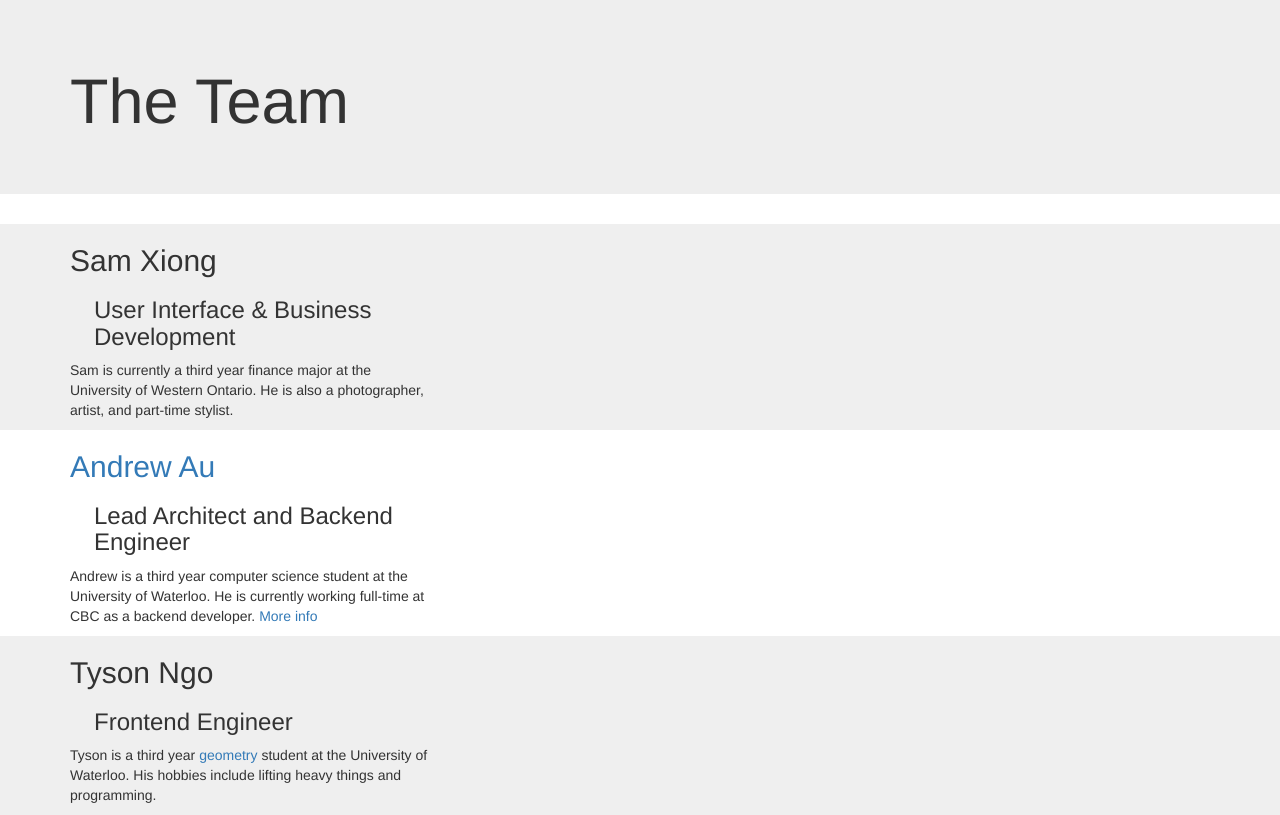
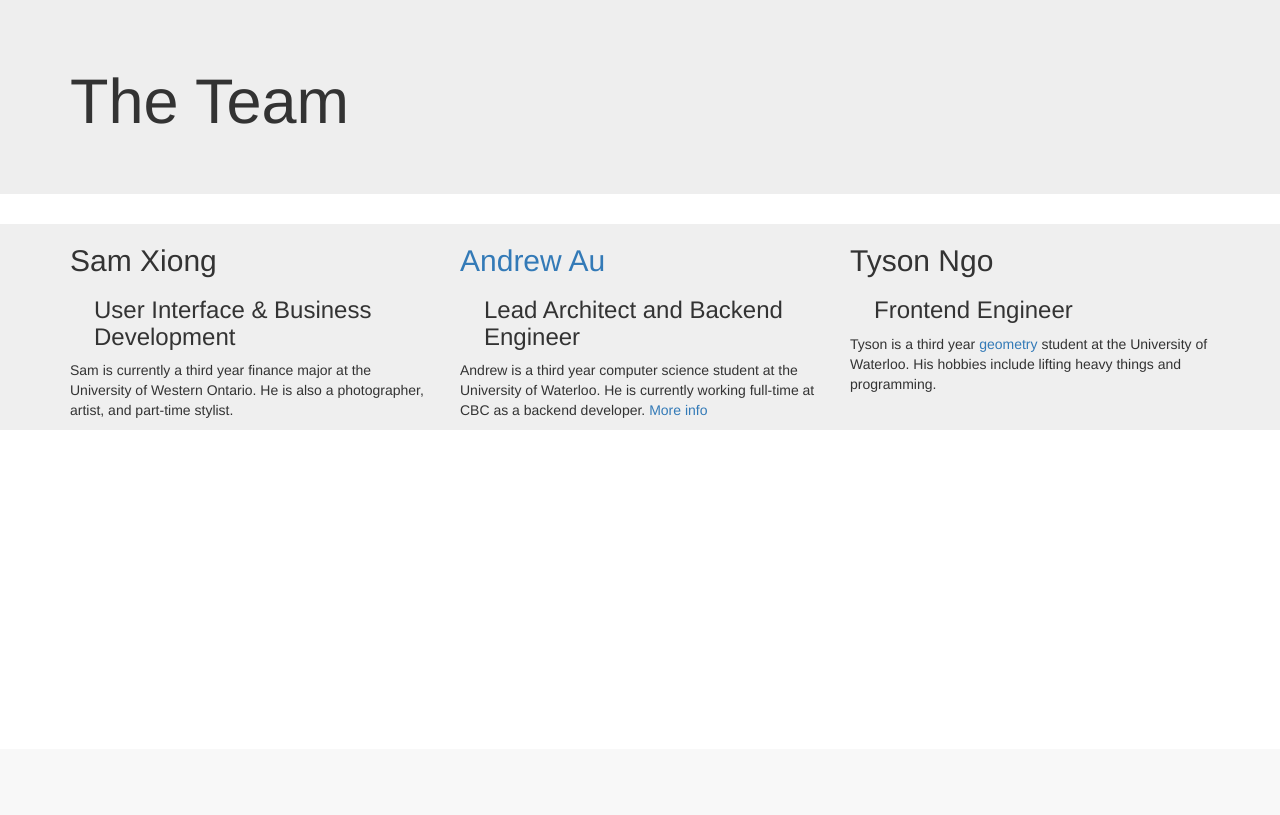
Before and after one commit to A-Au/ClubManner-Email, a Django app: page /about/ in a window 1280 px wide. Shown: the part 51-866 px from the top of the page. After the commit the page ends 469 px from the top, so only its background shows below. Run offline with Django 3.2, Linux system fonts and the light colour scheme; some libraries are stand-ins or nearby versions.

Commit message:
fixed formatting

```diff
--- a/clubmanneremail/templates/about.html
+++ b/clubmanneremail/templates/about.html
@@ -57,23 +57,11 @@
                     <h3 class="role">User Interface &amp; Business Development</h3>
                     <p>Sam is currently a third year finance major at the University of Western Ontario. He is also a photographer, artist, and part-time stylist.</p>
                 </div>
-            </div>
-        </div>
-    </section>
-    <section>
-        <div class="container">
-            <div class="row">
                 <div class="col-md-4">
                     <h2><a href="https://a-au.github.io">Andrew Au</a></h2>
                     <h3 class="role">Lead Architect and Backend Engineer</h3>
                     <p>Andrew is a third year computer science student at the University of Waterloo. He is currently working full-time at CBC as a backend developer. <a href="https://www.youtube.com/watch?v=o1eHKf-dMwo">More info</a></p>
                 </div>
-            </div>
-        </div>
-    </section>
-    <section>
-        <div class="container">
-            <div class="row">
                 <div class="col-md-4">
                     <h2>Tyson Ngo</h2>
                     <h3 class="role">Frontend Engineer</h3>
```
